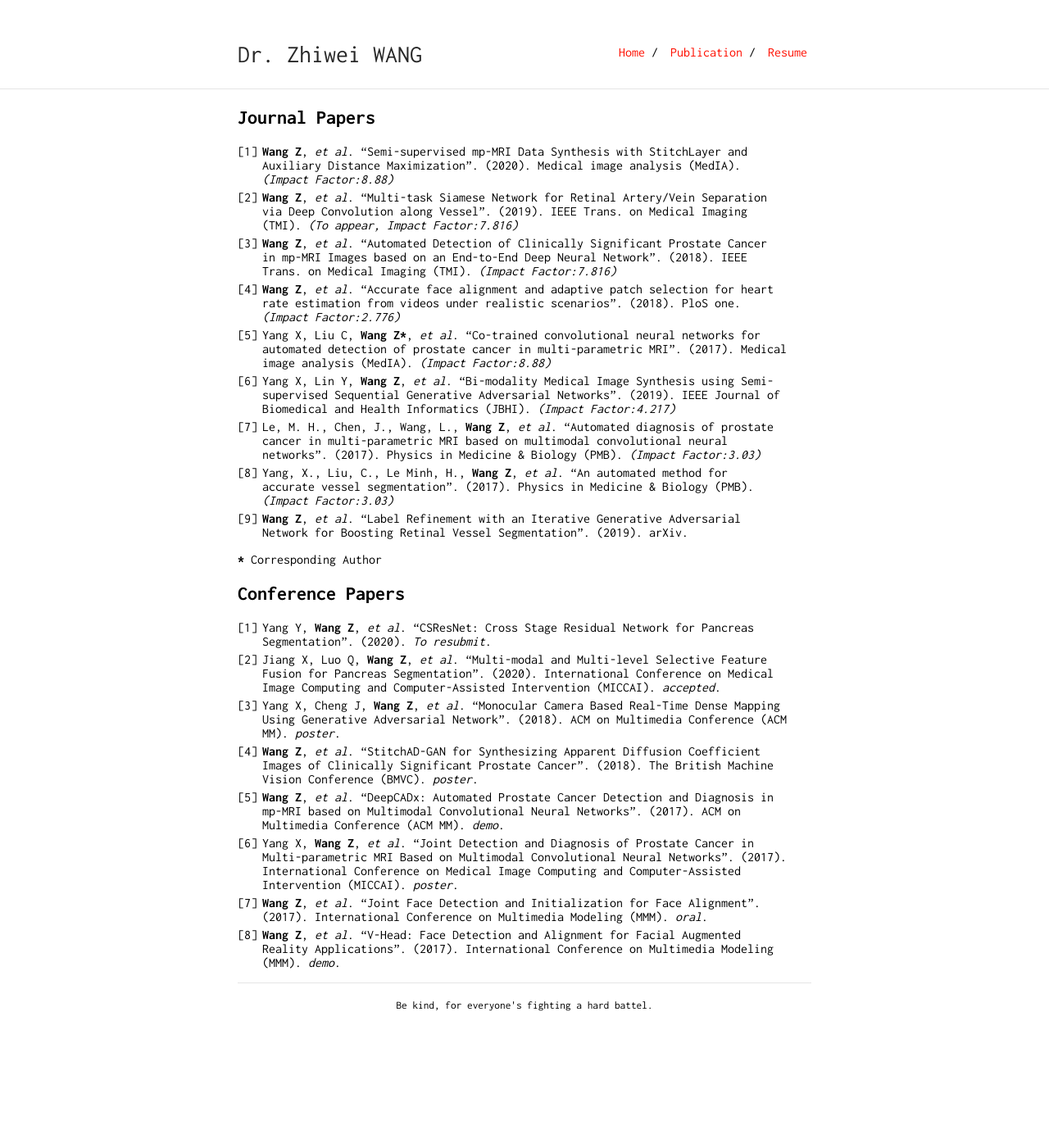
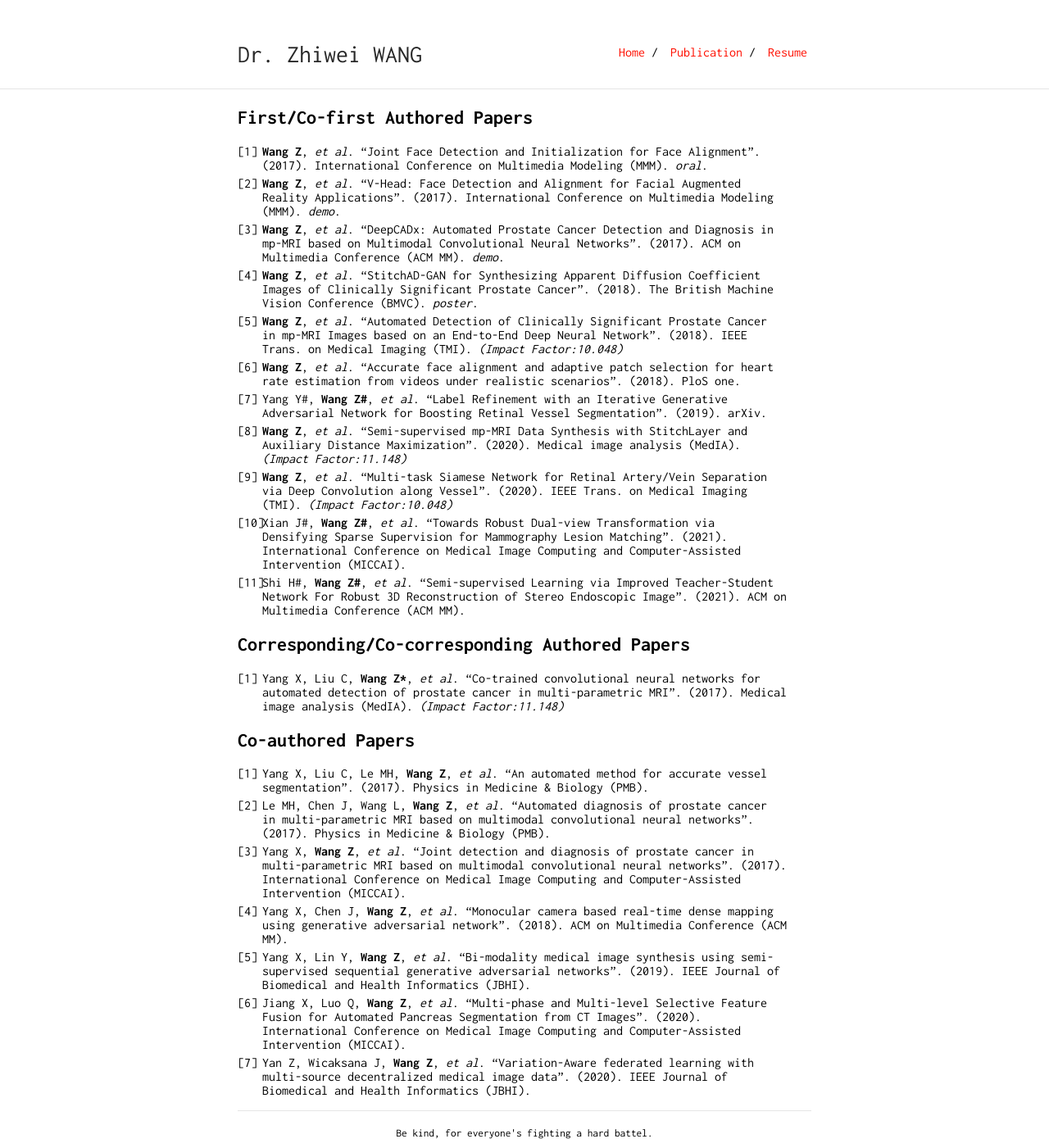
Before and after one commit to Andysis/andysis.github.io, a Jekyll site: the page built from publication.md, in a window 1280 px wide. Shown: the whole page at 82% size. Built offline with Jekyll 4.4.1, drawn with Linux system fonts in a browser that asks for light colours; our own code applies the rules of GitHub Pages for plain Markdown files; before the commit the page ends 1234 px from its top, so only the background shows below that.

```diff
--- a/publication.md
+++ b/publication.md
@@ -2,27 +2,30 @@
 layout: default
 ---
 
-## Journal Papers
+## First/Co-first Authored Papers
 
-1. **Wang Z**, *et al*. "Semi-supervised mp-MRI Data Synthesis with StitchLayer and Auxiliary Distance Maximization". (2020). Medical image analysis (MedIA). *(Impact Factor:8.88)*
-2. **Wang Z**, *et al*. "Multi-task Siamese Network for Retinal Artery/Vein Separation via Deep Convolution along Vessel". (2019). IEEE Trans. on Medical Imaging (TMI). *(To appear, Impact Factor:7.816)*
-3. **Wang Z**, *et al*. "Automated Detection of Clinically Significant Prostate Cancer in mp-MRI Images based on an End-to-End Deep Neural Network". (2018). IEEE Trans. on Medical Imaging (TMI). *(Impact Factor:7.816)*
-4. **Wang Z**, *et al*. "Accurate face alignment and adaptive patch selection for heart rate estimation from videos under realistic scenarios". (2018). PloS one. *(Impact Factor:2.776)*
-5. Yang X, Liu C, **Wang Z\***, *et al*. "Co-trained convolutional neural networks for automated detection of prostate cancer in multi-parametric MRI". (2017). Medical image analysis (MedIA). *(Impact Factor:8.88)*
-6. Yang X, Lin Y, **Wang Z**, *et al*. "Bi-modality Medical Image Synthesis using Semi-supervised Sequential Generative Adversarial Networks". (2019). IEEE Journal of Biomedical and Health Informatics (JBHI). *(Impact Factor:4.217)*
-7. Le, M. H., Chen, J., Wang, L., **Wang Z**, *et al*. "Automated diagnosis of prostate cancer in multi-parametric MRI based on multimodal convolutional neural networks". (2017). Physics in Medicine & Biology (PMB). *(Impact Factor:3.03)*
-8. Yang, X., Liu, C., Le Minh, H., **Wang Z**, *et al*. "An automated method for accurate vessel segmentation". (2017). Physics in Medicine & Biology (PMB). *(Impact Factor:3.03)*
-9. **Wang Z**, *et al*. "Label Refinement with an Iterative Generative Adversarial Network for Boosting Retinal Vessel Segmentation". (2019). arXiv.
+1. **Wang Z**, *et al*. "Joint Face Detection and Initialization for Face Alignment". (2017). International Conference on Multimedia Modeling (MMM). *oral*.
+2. **Wang Z**, *et al*. "V-Head: Face Detection and Alignment for Facial Augmented Reality Applications". (2017). International Conference on Multimedia Modeling (MMM). *demo*.
+3. **Wang Z**, *et al*. "DeepCADx: Automated Prostate Cancer Detection and Diagnosis in mp-MRI based on Multimodal Convolutional Neural Networks". (2017). ACM on Multimedia Conference (ACM MM). *demo*.
+4. **Wang Z**, *et al*. "StitchAD-GAN for Synthesizing Apparent Diffusion Coefficient Images of Clinically Significant Prostate Cancer". (2018). The British Machine Vision Conference (BMVC). *poster*.
+5. **Wang Z**, *et al*. "Automated Detection of Clinically Significant Prostate Cancer in mp-MRI Images based on an End-to-End Deep Neural Network". (2018). IEEE Trans. on Medical Imaging (TMI). *(Impact Factor:10.048)*
+6. **Wang Z**, *et al*. "Accurate face alignment and adaptive patch selection for heart rate estimation from videos under realistic scenarios". (2018). PloS one.
+7. Yang Y\#, **Wang Z\#**, *et al*. "Label Refinement with an Iterative Generative Adversarial Network for Boosting Retinal Vessel Segmentation". (2019). arXiv.
+8. **Wang Z**, *et al*. "Semi-supervised mp-MRI Data Synthesis with StitchLayer and Auxiliary Distance Maximization". (2020). Medical image analysis (MedIA). *(Impact Factor:11.148)*
+9. **Wang Z**, *et al*. "Multi-task Siamese Network for Retinal Artery/Vein Separation via Deep Convolution along Vessel". (2020). IEEE Trans. on Medical Imaging (TMI). *(Impact Factor:10.048)*
+10. Xian J\#, **Wang Z\#**, *et al*. "Towards Robust Dual-view Transformation via Densifying Sparse Supervision for Mammography Lesion Matching". (2021). International Conference on Medical Image Computing and Computer-Assisted Intervention (MICCAI).
+11. Shi H\#, **Wang Z\#**, *et al*. "Semi-supervised Learning via Improved Teacher-Student Network For Robust 3D Reconstruction of Stereo Endoscopic Image". (2021). ACM on Multimedia Conference (ACM MM).
 
-**\*** Corresponding Author
+## Corresponding/Co-corresponding Authored Papers
 
-## Conference Papers
+1. Yang X, Liu C, **Wang Z\***, *et al*. "Co-trained convolutional neural networks for automated detection of prostate cancer in multi-parametric MRI". (2017). Medical image analysis (MedIA). *(Impact Factor:11.148)*
 
-1. Yang Y, **Wang Z**, *et al*. "CSResNet: Cross Stage Residual Network for Pancreas Segmentation". (2020). *To resubmit*.
-2. Jiang X, Luo Q, **Wang Z**, *et al*. "Multi-modal and Multi-level Selective Feature Fusion for Pancreas Segmentation". (2020). International Conference on Medical Image Computing and Computer-Assisted Intervention (MICCAI). *accepted*.
-3. Yang X, Cheng J, **Wang Z**, *et al*. "Monocular Camera Based Real-Time Dense Mapping Using Generative Adversarial Network". (2018). ACM on Multimedia Conference (ACM MM). *poster*.
-4. **Wang Z**, *et al*. "StitchAD-GAN for Synthesizing Apparent Diffusion Coefficient Images of Clinically Significant Prostate Cancer". (2018). The British Machine Vision Conference (BMVC). *poster*.
-5. **Wang Z**, *et al*. "DeepCADx: Automated Prostate Cancer Detection and Diagnosis in mp-MRI based on Multimodal Convolutional Neural Networks". (2017). ACM on Multimedia Conference (ACM MM). *demo*.
-6. Yang X, **Wang Z**, *et al*. "Joint Detection and Diagnosis of Prostate Cancer in Multi-parametric MRI Based on Multimodal Convolutional Neural Networks". (2017). International Conference on Medical Image Computing and Computer-Assisted Intervention (MICCAI). *poster*.
-7. **Wang Z**, *et al*. "Joint Face Detection and Initialization for Face Alignment". (2017). International Conference on Multimedia Modeling (MMM). *oral*.
-8. **Wang Z**, *et al*. "V-Head: Face Detection and Alignment for Facial Augmented Reality Applications". (2017). International Conference on Multimedia Modeling (MMM). *demo*.
+## Co-authored Papers
+
+1. Yang X, Liu C, Le MH, **Wang Z**, *et al*. "An automated method for accurate vessel segmentation". (2017). Physics in Medicine & Biology (PMB).
+2. Le MH, Chen J, Wang L, **Wang Z**, *et al*. "Automated diagnosis of prostate cancer in multi-parametric MRI based on multimodal convolutional neural networks". (2017). Physics in Medicine & Biology (PMB).
+3. Yang X, **Wang Z**, *et al*. "Joint detection and diagnosis of prostate cancer in multi-parametric MRI based on multimodal convolutional neural networks". (2017). International Conference on Medical Image Computing and Computer-Assisted Intervention (MICCAI).
+4. Yang X, Chen J, **Wang Z**, *et al*. "Monocular camera based real-time dense mapping using generative adversarial network". (2018). ACM on Multimedia Conference (ACM MM).
+5. Yang X, Lin Y, **Wang Z**, *et al*. "Bi-modality medical image synthesis using semi-supervised sequential generative adversarial networks". (2019). IEEE Journal of Biomedical and Health Informatics (JBHI).
+6. Jiang X, Luo Q, **Wang Z**, *et al*. "Multi-phase and Multi-level Selective Feature Fusion for Automated Pancreas Segmentation from CT Images". (2020). International Conference on Medical Image Computing and Computer-Assisted Intervention (MICCAI).
+7. Yan Z, Wicaksana J, **Wang Z**, *et al*. "Variation-Aware federated learning with multi-source decentralized medical image data". (2020). IEEE Journal of Biomedical and Health Informatics (JBHI).
```
